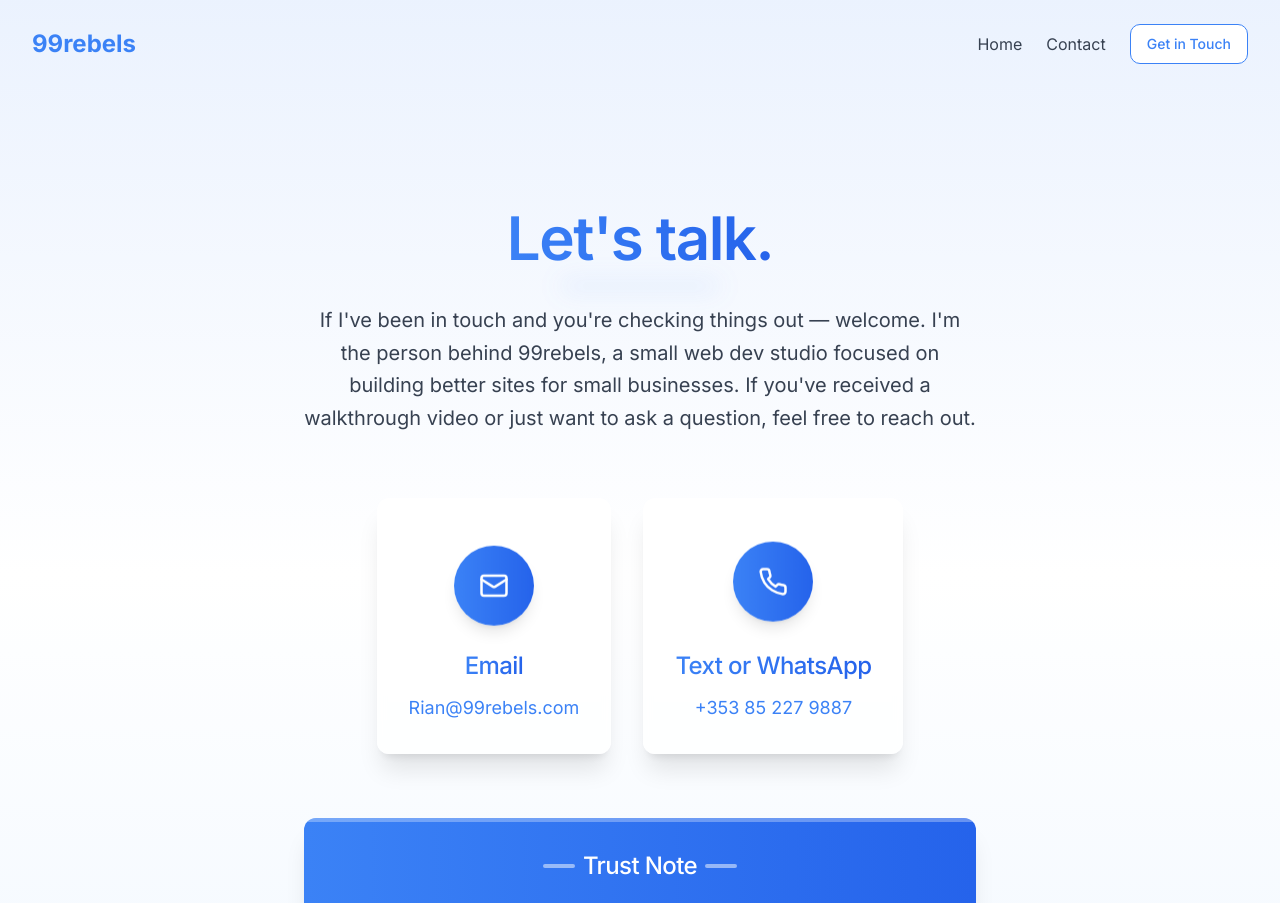
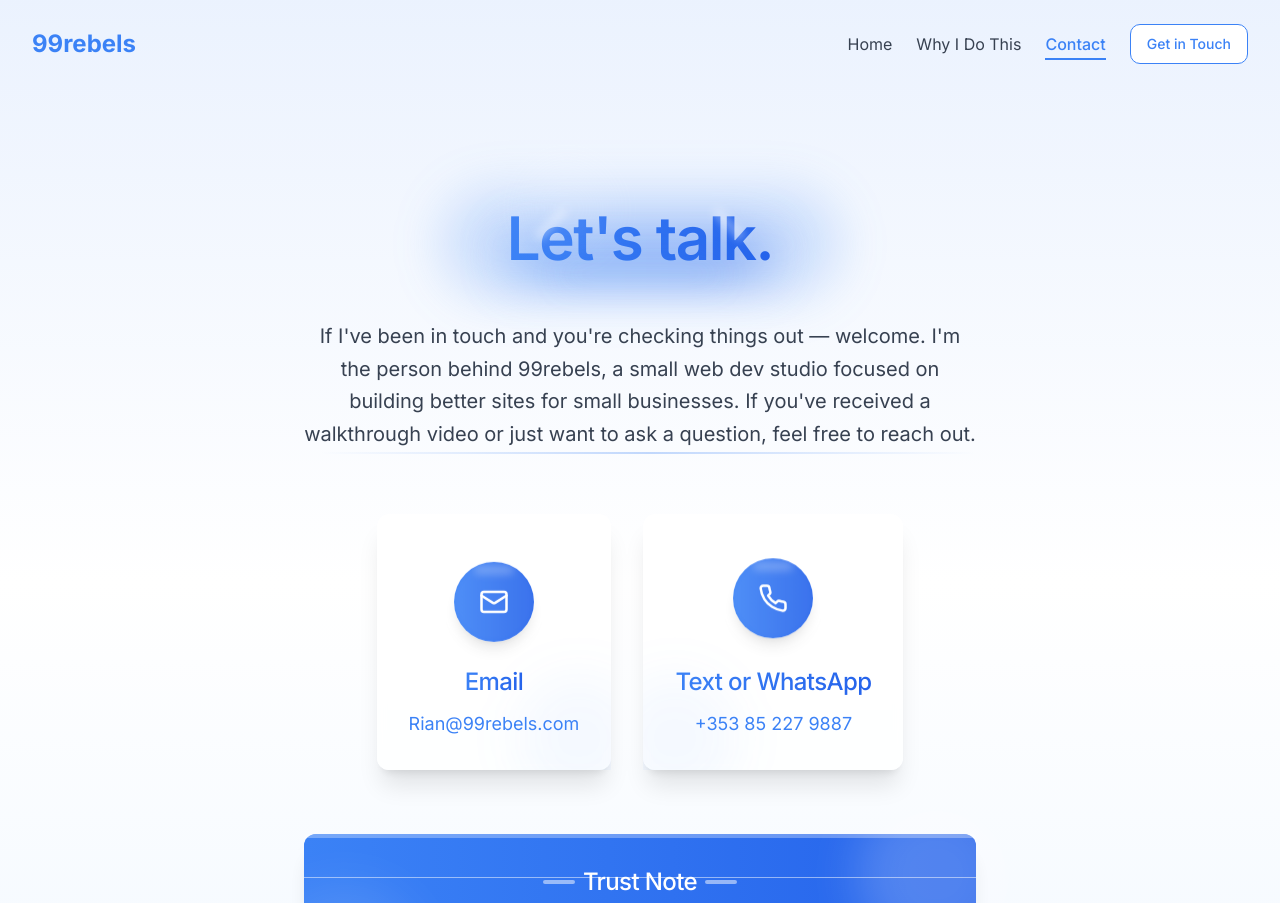
Before and after one commit to 99rebels/demo-first-web-revamp, a React (Vite) app: page /contact in a window 1280 px wide. Shown: the top 903 px of the page. Built offline with nearby package versions, Linux system fonts and the light colour scheme.

Commit message:
Add "Why I Do This" to navbar, improve headers
Added "Why I Do This" page to the navigation bar. Enhanced header styles with depth effects for a more engaging and professional look.

```diff
--- a/src/components/Navbar.tsx
+++ b/src/components/Navbar.tsx
@@ -1,12 +1,13 @@
 
 import { useState, useEffect } from 'react';
-import { Link } from 'react-router-dom';
+import { Link, useLocation } from 'react-router-dom';
 import { Button } from '@/components/ui/button';
 import { Menu, X } from 'lucide-react';
 
 const Navbar = () => {
   const [isOpen, setIsOpen] = useState(false);
   const [isScrolled, setIsScrolled] = useState(false);
+  const location = useLocation();
 
   useEffect(() => {
     const handleScroll = () => {
@@ -43,11 +44,38 @@ const Navbar = () => {
 
         {/* Desktop menu */}
         <nav className="hidden md:flex items-center gap-6">
-          <Link to="/" className="text-gray-700 hover:text-rebels-blue transition-colors">
+          <Link
+            to="/"
+            className={`text-gray-700 hover:text-rebels-blue transition-colors relative group ${
+              location.pathname === '/' ? 'text-rebels-blue font-medium' : ''
+            }`}
+          >
             Home
+            <span className={`absolute bottom-[-4px] left-0 w-0 h-0.5 bg-rebels-blue transition-all duration-300 group-hover:w-full ${
+              location.pathname === '/' ? 'w-full' : ''
+            }`}></span>
           </Link>
-          <Link to="/contact" className="text-gray-700 hover:text-rebels-blue transition-colors">
+          <Link
+            to="/why"
+            className={`text-gray-700 hover:text-rebels-blue transition-colors relative group ${
+              location.pathname === '/why' ? 'text-rebels-blue font-medium' : ''
+            }`}
+          >
+            Why I Do This
+            <span className={`absolute bottom-[-4px] left-0 w-0 h-0.5 bg-rebels-blue transition-all duration-300 group-hover:w-full ${
+              location.pathname === '/why' ? 'w-full' : ''
+            }`}></span>
+          </Link>
+          <Link
+            to="/contact"
+            className={`text-gray-700 hover:text-rebels-blue transition-colors relative group ${
+              location.pathname === '/contact' ? 'text-rebels-blue font-medium' : ''
+            }`}
+          >
             Contact
+            <span className={`absolute bottom-[-4px] left-0 w-0 h-0.5 bg-rebels-blue transition-all duration-300 group-hover:w-full ${
+              location.pathname === '/contact' ? 'w-full' : ''
+            }`}></span>
           </Link>
           <Button asChild variant="outline" className="border-rebels-blue text-rebels-blue hover:bg-rebels-blue hover:text-white">
             <a href="mailto:Rian@99rebels.com">Get in Touch</a>
@@ -60,14 +88,21 @@ const Navbar = () => {
             <div className="flex flex-col py-4">
               <Link
                 to="/"
-                className="px-6 py-3 hover:bg-gray-50 text-gray-700"
+                className={`px-6 py-3 hover:bg-gray-50 ${location.pathname === '/' ? 'text-rebels-blue font-medium bg-gray-50' : 'text-gray-700'}`}
                 onClick={() => setIsOpen(false)}
               >
                 Home
               </Link>
               <Link
+                to="/why"
+                className={`px-6 py-3 hover:bg-gray-50 ${location.pathname === '/why' ? 'text-rebels-blue font-medium bg-gray-50' : 'text-gray-700'}`}
+                onClick={() => setIsOpen(false)}
+              >
+                Why I Do This
+              </Link>
+              <Link
                 to="/contact"
-                className="px-6 py-3 hover:bg-gray-50 text-gray-700"
+                className={`px-6 py-3 hover:bg-gray-50 ${location.pathname === '/contact' ? 'text-rebels-blue font-medium bg-gray-50' : 'text-gray-700'}`}
                 onClick={() => setIsOpen(false)}
               >
                 Contact
--- a/src/pages/Contact.tsx
+++ b/src/pages/Contact.tsx
@@ -35,27 +35,47 @@ const ContactPage = () => {
           <div className="container mx-auto">
             <div className="max-w-4xl mx-auto">
               <div className={`text-center mb-16 transition-all duration-700 ${isVisible ? 'opacity-100 translate-y-0' : 'opacity-0 translate-y-10'}`}>
-                <div className="relative mb-6">
-                  <h1 className="inline-block mb-3 bg-gradient-to-r from-rebels-blue to-rebels-darkblue bg-clip-text text-transparent relative z-10">
-                    Let's talk.
+                <div className="relative mb-10 inline-block">
+                  {/* 3D effect layers for the heading */}
+                  <div className="absolute -z-10 blur-lg w-full h-full bg-rebels-blue/20 rounded-full transform scale-150"></div>
+                  <div className="absolute -z-10 top-6 left-0 w-full h-12 bg-gradient-to-r from-rebels-blue/40 to-rebels-darkblue/40 rounded-full blur-xl"></div>
+
+                  <h1 className="inline-block mb-3 relative z-10">
+                    <span className="bg-gradient-to-r from-rebels-blue to-rebels-darkblue bg-clip-text text-transparent relative">
+                      Let's talk.
+                    </span>
+                    {/* Refracted light effect */}
+                    <div className="absolute -top-10 left-5 w-20 h-20 bg-white opacity-10 rounded-full blur-xl"></div>
+                    <div className="absolute -bottom-3 left-1/2 transform -translate-x-1/2 w-40 h-3 bg-rebels-blue/20 rounded-full blur-lg"></div>
+                    <div className="absolute -top-1 left-10 w-2 h-10 bg-white/40 rounded-full blur-sm rotate-45"></div>
+                    <div className="absolute -top-1 right-10 w-2 h-10 bg-white/40 rounded-full blur-sm -rotate-45"></div>
                   </h1>
-                  <div className="absolute -bottom-3 left-1/2 transform -translate-x-1/2 w-40 h-3 bg-rebels-blue/10 rounded-full blur-md"></div>
                 </div>
-                <p className="text-xl text-gray-700 max-w-2xl mx-auto leading-relaxed">
-                  If I've been in touch and you're checking things out — welcome. I'm the person behind 99rebels, a small web dev studio focused on building better sites for small businesses. If you've received a walkthrough video or just want to ask a question, feel free to reach out.
+
+                <p className="text-xl text-gray-700 max-w-2xl mx-auto leading-relaxed relative">
+                  <span className="relative">
+                    If I've been in touch and you're checking things out — welcome. I'm the person behind 99rebels, a small web dev studio focused on building better sites for small businesses. If you've received a walkthrough video or just want to ask a question, feel free to reach out.
+                    <div className="absolute -bottom-2 left-0 w-full h-0.5 bg-gradient-to-r from-transparent via-rebels-blue/30 to-transparent"></div>
+                  </span>
                 </p>
               </div>
 
-              <div className={`flex justify-center gap-8 transition-all duration-700 delay-200 ${isVisible ? 'opacity-100 translate-y-0' : 'opacity-0 translate-y-10'}`}>
-                <Card className="border-0 shadow-xl transform hover:scale-105 transition-all duration-300 backdrop-blur-sm bg-white/80">
-                  <CardContent className="p-8 flex flex-col items-center text-center">
-                    <div className="w-20 h-20 rounded-full bg-gradient-to-r from-rebels-blue to-rebels-darkblue flex items-center justify-center mb-6 mt-4 shadow-lg animate-float">
-                      <Mail className="text-white" size={30} />
+              <div className="flex flex-col md:flex-row justify-center gap-8 transition-all duration-700 delay-200 ${isVisible ? 'opacity-100 translate-y-0' : 'opacity-0 translate-y-10'}">
+                <Card className="border-0 shadow-xl transform hover:scale-105 transition-all duration-300 backdrop-blur-sm bg-white/80 group">
+                  <CardContent className="p-8 flex flex-col items-center text-center relative overflow-hidden">
+                    {/* Depth-creating elements */}
+                    <div className="absolute inset-0 bg-gradient-to-br from-white/80 to-transparent opacity-0 group-hover:opacity-100 transition-opacity duration-300"></div>
+                    <div className="absolute -right-8 -bottom-8 w-32 h-32 bg-rebels-blue/5 rounded-full blur-xl group-hover:bg-rebels-blue/10 transition-all duration-300"></div>
+
+                    <div className="w-20 h-20 rounded-full bg-gradient-to-r from-rebels-blue to-rebels-darkblue flex items-center justify-center mb-6 mt-4 shadow-lg animate-float relative">
+                      <div className="absolute inset-0 rounded-full bg-white/10 scale-110 blur-sm"></div>
+                      <Mail className="text-white relative z-10" size={30} />
+                      <div className="absolute top-1 left-1/2 transform -translate-x-1/2 w-10 h-2 bg-white/30 rounded-full blur-sm"></div>
                     </div>
-                    <h3 className="text-2xl font-medium mb-3 bg-gradient-to-r from-rebels-blue to-rebels-darkblue bg-clip-text text-transparent">Email</h3>
+                    <h3 className="text-2xl font-medium mb-3 bg-gradient-to-r from-rebels-blue to-rebels-darkblue bg-clip-text text-transparent relative z-10">Email</h3>
                     <a
                       href="mailto:Rian@99rebels.com"
-                      className="text-rebels-blue hover:text-rebels-darkblue transition-colors text-lg relative group"
+                      className="text-rebels-blue hover:text-rebels-darkblue transition-colors text-lg relative group z-10"
                     >
                       Rian@99rebels.com
                       <span className="absolute bottom-0 left-0 w-0 h-0.5 bg-rebels-blue transition-all duration-300 group-hover:w-full"></span>
@@ -63,15 +83,21 @@ const ContactPage = () => {
                   </CardContent>
                 </Card>
 
-                <Card className="border-0 shadow-xl transform hover:scale-105 transition-all duration-300 backdrop-blur-sm bg-white/80">
-                  <CardContent className="p-8 flex flex-col items-center text-center">
-                    <div className="w-20 h-20 rounded-full bg-gradient-to-r from-rebels-blue to-rebels-darkblue flex items-center justify-center mb-6 mt-4 shadow-lg animate-float" style={{ animationDelay: "1s" }}>
-                      <Phone className="text-white" size={30} />
+                <Card className="border-0 shadow-xl transform hover:scale-105 transition-all duration-300 backdrop-blur-sm bg-white/80 group">
+                  <CardContent className="p-8 flex flex-col items-center text-center relative overflow-hidden">
+                    {/* Depth-creating elements */}
+                    <div className="absolute inset-0 bg-gradient-to-br from-white/80 to-transparent opacity-0 group-hover:opacity-100 transition-opacity duration-300"></div>
+                    <div className="absolute -left-8 -bottom-8 w-32 h-32 bg-rebels-blue/5 rounded-full blur-xl group-hover:bg-rebels-blue/10 transition-all duration-300"></div>
+
+                    <div className="w-20 h-20 rounded-full bg-gradient-to-r from-rebels-blue to-rebels-darkblue flex items-center justify-center mb-6 mt-4 shadow-lg animate-float relative" style={{ animationDelay: "1s" }}>
+                      <div className="absolute inset-0 rounded-full bg-white/10 scale-110 blur-sm"></div>
+                      <Phone className="text-white relative z-10" size={30} />
+                      <div className="absolute top-1 left-1/2 transform -translate-x-1/2 w-10 h-2 bg-white/30 rounded-full blur-sm"></div>
                     </div>
-                    <h3 className="text-2xl font-medium mb-3 bg-gradient-to-r from-rebels-blue to-rebels-darkblue bg-clip-text text-transparent">Text or WhatsApp</h3>
+                    <h3 className="text-2xl font-medium mb-3 bg-gradient-to-r from-rebels-blue to-rebels-darkblue bg-clip-text text-transparent relative z-10">Text or WhatsApp</h3>
                     <a
                       href="tel:+353852279887"
-                      className="text-rebels-blue hover:text-rebels-darkblue transition-colors text-lg relative group"
+                      className="text-rebels-blue hover:text-rebels-darkblue transition-colors text-lg relative group z-10"
                     >
                       +353 85 227 9887
                       <span className="absolute bottom-0 left-0 w-0 h-0.5 bg-rebels-blue transition-all duration-300 group-hover:w-full"></span>
@@ -80,10 +106,19 @@ const ContactPage = () => {
                 </Card>
               </div>
 
-              <Card className="border-0 shadow-xl mt-16 max-w-2xl mx-auto transition-all duration-700 delay-400 bg-gradient-to-r from-rebels-blue to-rebels-darkblue text-white backdrop-filter backdrop-blur-lg overflow-hidden relative group transform hover:translate-y-[-5px] hover:shadow-2xl">
-                <div className="absolute inset-0 bg-gradient-to-r from-rebels-blue/30 to-rebels-darkblue/30 opacity-0 group-hover:opacity-100 transition-opacity duration-300"></div>
-                <div className="absolute top-0 left-0 right-0 h-1 bg-white/30"></div>
-                <CardContent className="p-8 text-center relative">
+              <Card className="border-0 shadow-xl mt-16 max-w-2xl mx-auto transition-all duration-700 delay-400 group transform hover:translate-y-[-5px] hover:shadow-2xl relative">
+                <div className="absolute inset-0 bg-gradient-to-r from-rebels-blue to-rebels-darkblue rounded-lg"></div>
+                <div className="absolute inset-0 bg-gradient-to-r from-rebels-blue to-rebels-darkblue opacity-80 rounded-lg"></div>
+                {/* Light reflections */}
+                <div className="absolute -top-10 -right-10 w-40 h-40 bg-white/20 rounded-full blur-xl"></div>
+                <div className="absolute -bottom-10 -left-10 w-40 h-40 bg-white/10 rounded-full blur-xl"></div>
+
+                {/* Horizontal light streak */}
+                <div className="absolute top-1/4 left-0 right-0 h-px bg-white/50"></div>
+                <div className="absolute top-3/4 left-0 right-0 h-px bg-white/30"></div>
+
+                <div className="absolute top-0 left-0 right-0 h-1 bg-white/30 rounded-t-lg"></div>
+                <CardContent className="p-8 text-center relative z-10 text-white">
                   <h3 className="text-2xl font-medium mb-4 flex items-center justify-center gap-2">
                     <span className="w-8 h-1 bg-white/50 rounded-full"></span>
                     Trust Note
@@ -93,7 +128,7 @@ const ContactPage = () => {
                     I'm a solo developer — no sales teams, no spam. Just genuine work and open communication.
                   </p>
                 </CardContent>
-                <div className="absolute bottom-0 left-0 right-0 h-1 bg-white/30"></div>
+                <div className="absolute bottom-0 left-0 right-0 h-1 bg-white/30 rounded-b-lg"></div>
               </Card>
             </div>
           </div>
--- a/src/pages/Why.tsx
+++ b/src/pages/Why.tsx
@@ -2,25 +2,73 @@
 import WhySection from "@/components/WhySection";
 import Navbar from "@/components/Navbar";
 import Footer from "@/components/Footer";
+import { useEffect, useState } from "react";
 
 const Why = () => {
+  const [isVisible, setIsVisible] = useState(false);
+
+  useEffect(() => {
+    setIsVisible(true);
+
+    const handleScroll = () => {
+      const scrollPosition = window.scrollY;
+      const heroSection = document.getElementById("hero-section");
+
+      if (heroSection) {
+        const heroBottom = heroSection.offsetTop + heroSection.offsetHeight;
+        if (scrollPosition > heroBottom - 600) {
+          document.getElementById("content-section")?.classList.add("fade-in");
+        }
+      }
+    };
+
+    window.addEventListener("scroll", handleScroll);
+    return () => window.removeEventListener("scroll", handleScroll);
+  }, []);
+
   return (
     <div className="min-h-screen flex flex-col">
       <Navbar />
       <main className="flex-grow pt-28">
-        <section className="py-16 md:py-24 bg-gradient-to-br from-[#f0f7ff] via-white to-[#e6f0ff]">
+        <section id="hero-section" className="py-16 md:py-24 bg-gradient-to-br from-[#f0f7ff] via-white to-[#e6f0ff]">
           <div className="container mx-auto">
-            <div className="max-w-4xl mx-auto text-center animate-fade-in-up">
-              <h1 className="mb-8 bg-gradient-to-r from-rebels-blue to-rebels-darkblue bg-clip-text text-transparent">
-                Why I Do This
-              </h1>
-              <p className="text-xl md:text-2xl text-gray-700 mb-12">
-                The philosophy and purpose behind my approach to web development.
+            <div
+              className={`max-w-4xl mx-auto text-center transition-all duration-1000 ${
+                isVisible ? 'opacity-100 transform-none' : 'opacity-0 translate-y-10'
+              }`}
+            >
+              <div className="relative mb-8 inline-block">
+                <h1 className="mb-2 bg-gradient-to-r from-rebels-blue to-rebels-darkblue bg-clip-text text-transparent relative z-10">
+                  Why I Do This
+                </h1>
+                {/* 3D effect elements for the heading */}
+                <div className="absolute -bottom-3 left-1/2 transform -translate-x-1/2 w-80 h-4 bg-rebels-blue/20 rounded-full blur-xl"></div>
+                <div className="absolute -top-2 left-1/2 transform -translate-x-1/2 w-40 h-1 bg-white rounded-full"></div>
+                <div className="absolute -bottom-1 -right-3 w-20 h-20 bg-rebels-blue/5 rounded-full blur-md"></div>
+                <div className="absolute -top-3 -left-8 w-16 h-16 bg-rebels-blue/10 rounded-full blur-md animate-pulse"></div>
+                <div className="absolute top-0 left-0 w-full h-full bg-gradient-to-t from-transparent to-white/20 rounded-xl"></div>
+              </div>
+
+              <p className="text-xl md:text-2xl text-gray-700 mb-12 relative">
+                <span className="relative inline-block">
+                  The philosophy and purpose behind my approach to web development.
+                  <div className="absolute -bottom-1 left-0 w-full h-0.5 bg-gradient-to-r from-transparent via-rebels-blue/50 to-transparent"></div>
+                </span>
               </p>
+
+              <div className="absolute left-1/2 transform -translate-x-1/2 mt-8 animate-bounce">
+                <div className="w-6 h-10 border-2 border-rebels-blue rounded-full flex justify-center items-start p-1">
+                  <div className="w-1 h-3 bg-rebels-blue rounded-full animate-[pulse_1.5s_ease-in-out_infinite]"></div>
+                </div>
+                <p className="text-sm text-gray-500 mt-2">Scroll down</p>
+              </div>
             </div>
           </div>
         </section>
-        <WhySection />
+
+        <div id="content-section" className="opacity-0 transition-all duration-1000 translate-y-6">
+          <WhySection />
+        </div>
       </main>
       <Footer />
     </div>
```
Also changed, not shown: src/index.css (+92 -0 lines).
